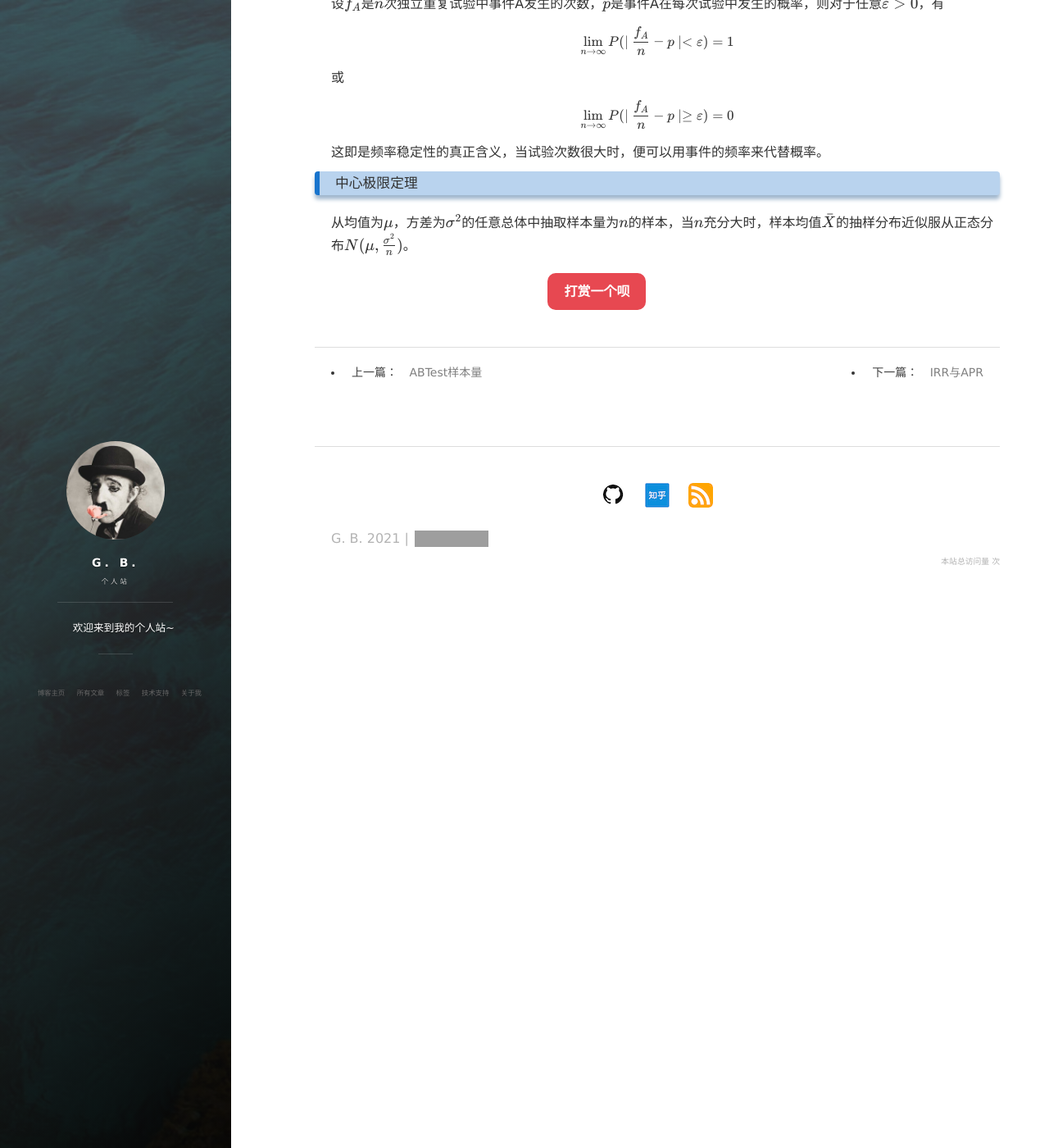
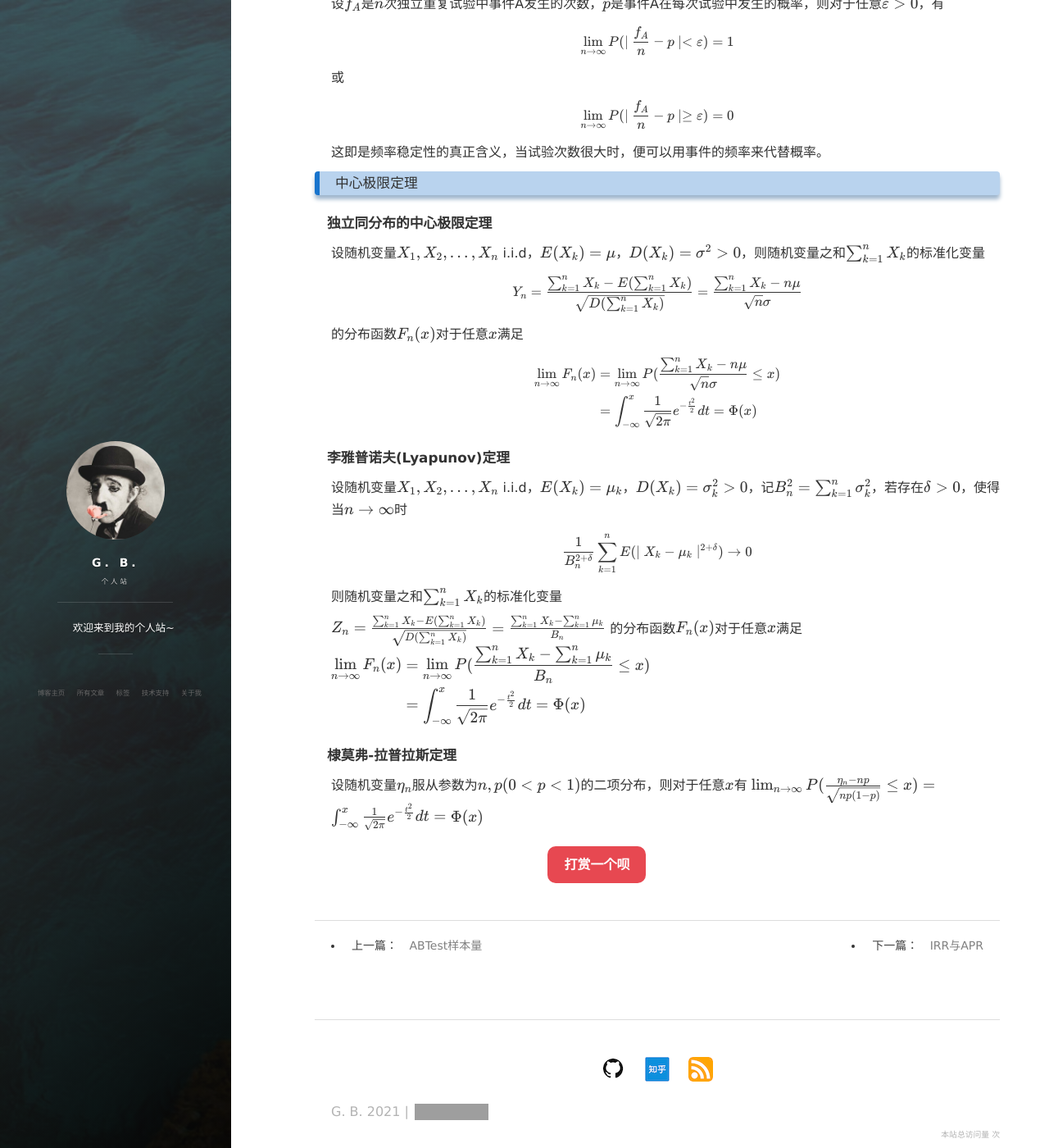
Before and after one commit to Blanket58/Blanket58.github.io, a Jekyll site: the page built from _posts/2021-08-03-statistical-theory.md, in a window 1280 px wide and 1400 px high, scrolled down 5080 px. Shown: the whole window at 82% size. Built offline with Jekyll 4.4.1, drawn with Linux system fonts in a browser that asks for light colours; nearby versions of some CDN libraries; comment, search, counter and statistics services are not loaded; grey boxes are pictures that could not be loaded.

Commit message:
Update 2021-08-03-statistical-theory.md

```diff
--- a/_posts/2021-08-03-statistical-theory.md
+++ b/_posts/2021-08-03-statistical-theory.md
@@ -278,4 +278,47 @@ $$
 
 ### 中心极限定理
 
-从均值为$\mu$，方差为$\sigma^2$的任意总体中抽取样本量为$n$的样本，当$n$充分大时，样本均值$\bar X$的抽样分布近似服从正态分布$N(\mu, \frac {\sigma^2} n)$。
+#### 独立同分布的中心极限定理
+
+设随机变量$X_1, X_2, ..., X_n$ i.i.d，$E(X_k) = \mu$，$D(X_k) = \sigma^2 > 0$，则随机变量之和$\sum_{k=1}^n X_k$的标准化变量
+
+$$
+Y_n = \frac {\sum_{k=1}^n X_k - E(\sum_{k=1}^n X_k)} {\sqrt {D(\sum_{k=1}^n X_k)}} = \frac {\sum_{k=1}^n X_k - n\mu} {\sqrt n \sigma}
+$$
+
+的分布函数$F_n(x)$对于任意$x$满足
+
+$$
+\begin{aligned}
+\lim_{n \to \infty} F_n(x) &= \lim_{n \to \infty} P(\frac {\sum_{k=1}^n X_k - n\mu} {\sqrt n \sigma} \le x) \\
+&= \int_{-\infty}^x \frac 1 {\sqrt {2\pi}} e^{- \frac {t^2} {2}} dt = \Phi(x)
+\end{aligned}
+$$
+
+#### 李雅普诺夫(Lyapunov)定理
+
+设随机变量$X_1, X_2, ..., X_n$ i.i.d，$E(X_k) = \mu_k$，$D(X_k) = \sigma_k^2 > 0$，记$B_n^2 = \sum_{k=1}^n \sigma_k^2$，若存在$\delta > 0$，使得当$n \to \infty$时
+
+$$
+\frac 1 {B_n^{2 + \delta}} \sum_{k=1}^n E(\mid X_k - \mu_k \mid ^{2+\delta}) \to 0
+$$
+
+则随机变量之和$\sum_{k=1}^n X_k$的标准化变量
+
+$$
+Z_n = \frac {\sum_{k=1}^n X_k - E(\sum_{k=1}^n X_k)} {\sqrt {D(\sum_{k=1}^n X_k)}} = \frac {\sum_{k=1}^n X_k - \sum_{k=1}^n \mu_k} {B_n}
+$$
+的分布函数$F_n(x)$对于任意$x$满足
+$$
+\begin{aligned}
+\lim_{n \to \infty} F_n(x) &= \lim_{n \to \infty} P(\frac {\sum_{k=1}^n X_k - \sum_{k=1}^n \mu_k} {B_n} \le x) \\
+&= \int_{-\infty}^x \frac 1 {\sqrt {2\pi}} e^{- \frac {t^2} {2}} dt = \Phi(x)
+\end{aligned}
+$$
+
+#### 棣莫弗-拉普拉斯定理
+
+设随机变量$\eta_n$服从参数为$n, p (0 < p < 1)$的二项分布，则对于任意$x$有
+$$
+\lim_{n \to \infty} P(\frac {\eta_n - np} {\sqrt{np(1-p)}} \le x) = \int_{-\infty}^x \frac 1 {\sqrt {2\pi}} e^{- \frac {t^2} 2} dt = \Phi(x)
+$$
```
